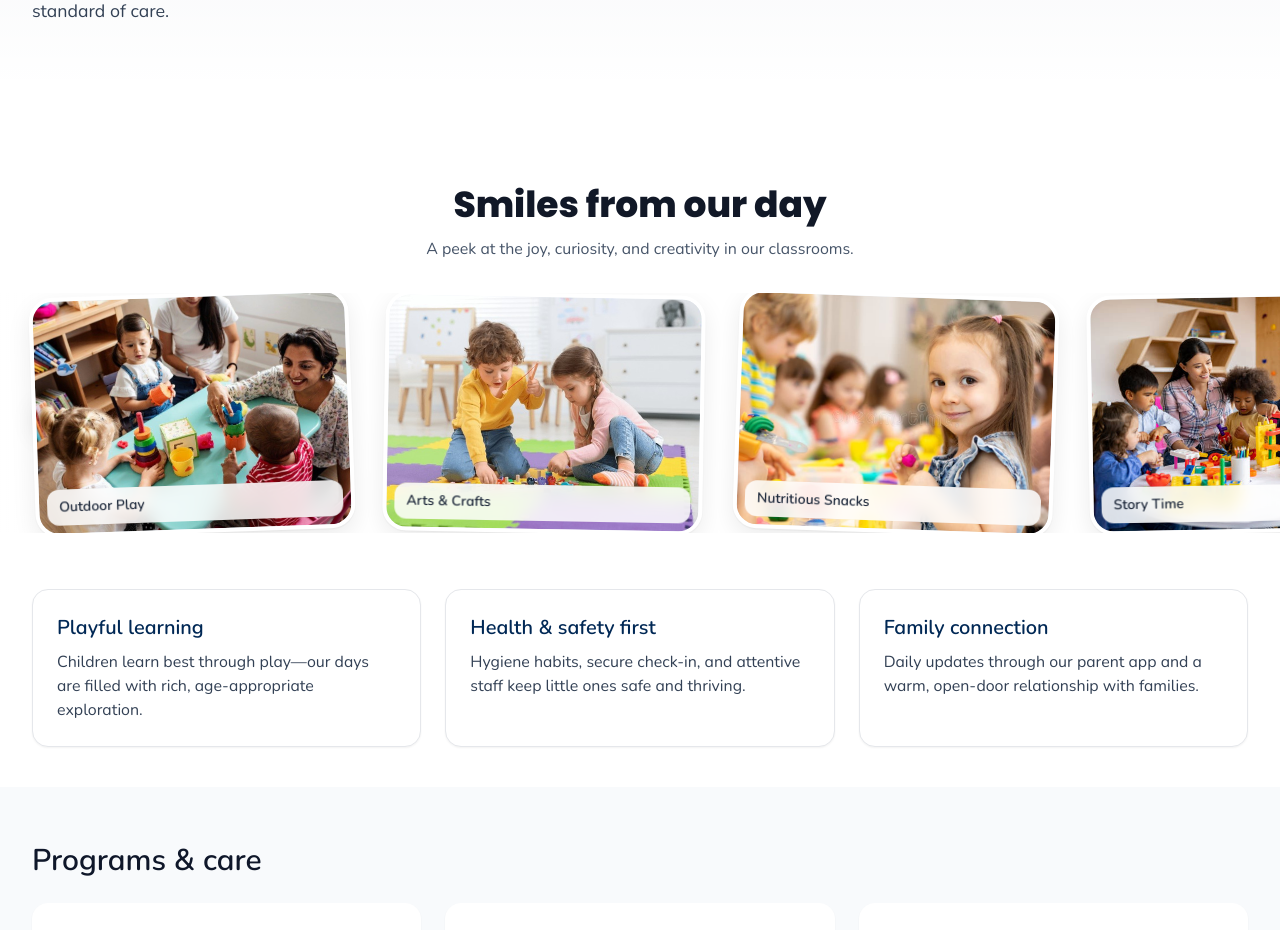
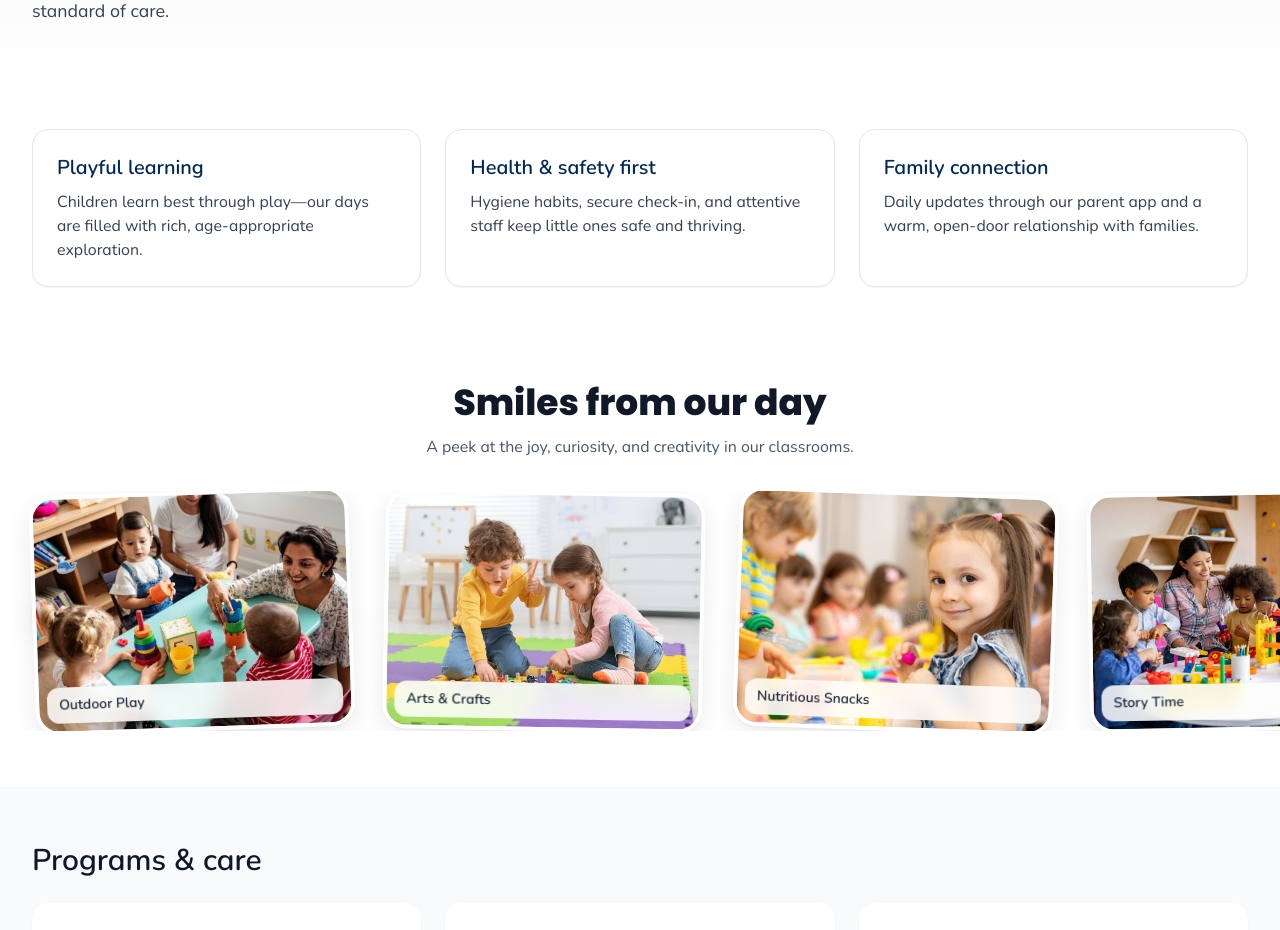
Before and after one commit to niiodaie/Genesis-daycare, a Next.js app: page / in a window 1280 px wide. Shown: the part 900-1830 px from the top of the page. Built offline with nearby package versions, Linux system fonts and the light colour scheme; no server answers.

Commit message:
Update page.tsx

```diff
--- a/app/page.tsx
+++ b/app/page.tsx
@@ -27,24 +27,11 @@ export default function HomePage() {
 
       {/* 3-card highlights */}
       <section className="py-10">
-        <KidsGallery />  {/* 👈 new kid-friendly image strip */}
   <div className="container-p grid gap-6 sm:grid-cols-2 lg:grid-cols-3">
     {[
-            {
-              title: "Playful learning",
-              desc:
-                "Children learn best through play—our days are filled with rich, age-appropriate exploration.",
-            },
-            {
-              title: "Health & safety first",
-              desc:
-                "Hygiene habits, secure check-in, and attentive staff keep little ones safe and thriving.",
-            },
-            {
-              title: "Family connection",
-              desc:
-                "Daily updates through our parent app and a warm, open-door relationship with families.",
-            },
+      { title: "Playful learning", desc: "Children learn best through play—our days are filled with rich, age-appropriate exploration." },
+      { title: "Health & safety first", desc: "Hygiene habits, secure check-in, and attentive staff keep little ones safe and thriving." },
+      { title: "Family connection", desc: "Daily updates through our parent app and a warm, open-door relationship with families." },
     ].map((c) => (
       <div key={c.title} className="rounded-2xl border bg-white p-6 shadow-sm">
         <h3 className="text-xl font-semibold text-royalBlue">{c.title}</h3>
@@ -53,6 +40,9 @@ export default function HomePage() {
     ))}
   </div>
 </section>
+
+{/* 👇 new kid-friendly image strip */}
+<KidsGallery />
 
       {/* Programs */}
       <section className="py-14 bg-slate-50">
```
Lines whose indentation alone changed are shown as unchanged.
